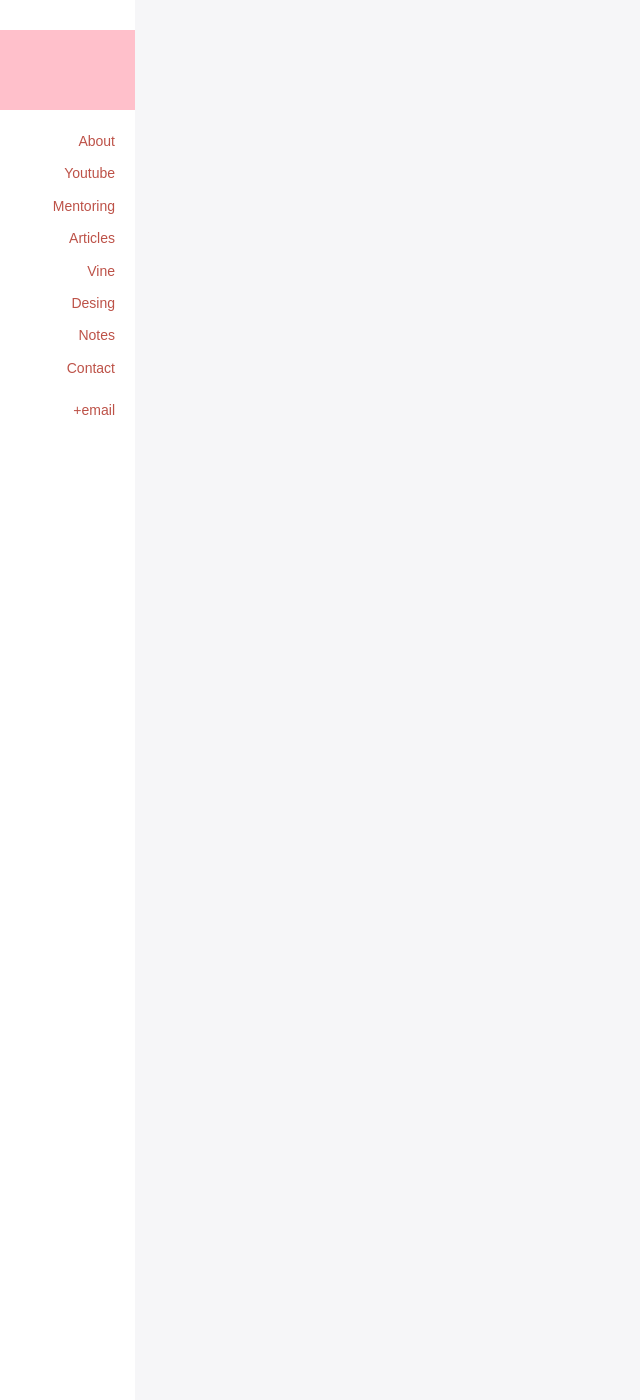
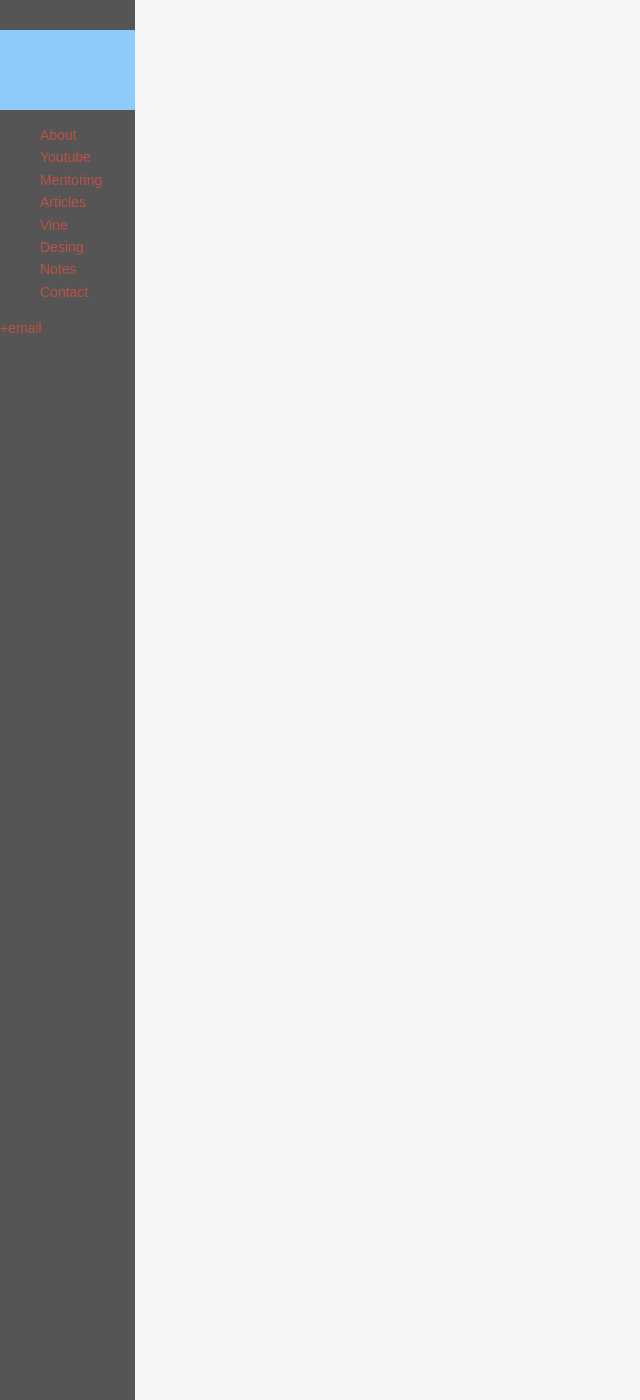
Before and after one commit to Melliosk/Site-temp, a Jekyll site: the page built from index.html, in a window 1280 px wide and 1400 px high. Shown: the whole window, without its empty margins (0-640 px from the left). Built offline with Jekyll 4.4.1, drawn with Linux system fonts in a browser that asks for light colours; Markdown is read by kramdown in place of the engine named in the settings; some of the changed text lies outside the part shown.

```diff
--- /dev/null
+++ b/_includes/columns.html
@@ -0,0 +1 @@
+<section-about><div class="flex flex--center"><div class="col-1"><p>Lorem ipsum dolor sit amet, consectetur adipisicing elit, sed do eiusmod tempor incididunt ut labore et dolore magna aliqua. Ut enim ad minim veniam, quis nostrud exercitation ullamco laboris nisi ut aliquip ex ea commodo consequat. Duis aute irure dolor in reprehenderit in voluptate velit esse cillum dolore eu fugiat nulla pariatur. Excepteur sint occaecat cupidatat non proident, sunt in culpa qui officia deserunt mollit anim id est laborum.</p></div><div class="col-1"><p>Lorem ipsum dolor sit amet, consectetur adipisicing elit, sed do eiusmod tempor incididunt ut labore et dolore magna aliqua. Ut enim ad minim veniam, quis nostrud exercitation ullamco laboris nisi ut aliquip ex ea commodo consequat. Duis aute irure dolor in reprehenderit in voluptate velit esse cillum dolore eu fugiat nulla pariatur. Excepteur sint occaecat cupidatat non proident, sunt in culpa qui officia deserunt mollit anim id est laborum.</p></div></div></section-about>
--- a/_includes/header.html
+++ b/_includes/header.html
@@ -1 +1 @@
-<header><div class="header-position"><h1 class="logo"> hello</h1><nav class="side-nav"> <ul><li><a href="#about">About</a></li><li><a href="#youtube">Youtube</a></li><li><a href="#mentoring">Mentoring</a></li><li><a href="#articles">Articles</a></li><li><a href="#vine">Vine</a></li><li><a href="#desing">Desing</a></li><li><a href="#notes">Notes</a></li><li><a href="#contact">Contact</a></li></ul></nav><a href="#" class="email-link">+email	</a></div></header>
+<header><div class="header-position"></div><h1 class="logo"> hello</h1><nav class="side-nav"> <ul><li><a href="#about">About</a></li><li><a href="#youtube">Youtube</a></li><li><a href="#mentoring">Mentoring</a></li><li><a href="#articles">Articles</a></li><li><a href="#vine">Vine</a></li><li><a href="#desing">Desing</a></li><li><a href="#notes">Notes</a></li><li><a href="#contact">Contact</a></li></ul></nav><a href="#" class="email-link">+email	</a></header>
--- /dev/null
+++ b/_includes/section-about.html
@@ -0,0 +1 @@
+<section-about><div class="flex flex--center"></div></section-about>
--- /dev/null
+++ b/_jadefiles/section-about.jade
@@ -0,0 +1,2 @@
+section-about
+    .flex.flex--center
--- /dev/null
+++ b/assets/css/3-sections/_home-about.sass
@@ -0,0 +1,2 @@
+section.about
+    background: #90CAF9
--- a/assets/css/4-layouts/_home.sass
+++ b/assets/css/4-layouts/_home.sass
@@ -1,3 +1,6 @@
 .home-wrap
 	display: flex
 	min-height:100vh
+
+.home-sections
+    flex: 1
--- a/assets/css/main.css
+++ b/assets/css/main.css
@@ -444,33 +444,43 @@ body {
 
 .home-wrap header {
   width: 135px;
-  background: white;
-  padding: 30px 0;
-    padding-display: flex;
-    padding-flex-direction: column;
-    padding-justify-content: space-between; }
-  .home-wrap header .logo {
+  background: #555;
+  padding: 30px 0; }
+  .home-wrap header .header-position {
+    position: fixed;
+    top: 30px;
+    left: 0;
+    bottom: 30px;
+    width: 135px;
+    display: -webkit-box;
+    display: -webkit-flex;
+    display: -ms-flexbox;
+    display: flex;
+    -webkit-box-orient: vertical;
+    -webkit-box-direction: normal;
+    -webkit-flex-direction: column;
+        -ms-flex-direction: column;
+            flex-direction: column;
+    -webkit-box-pack: justify;
+    -webkit-justify-content: space-between;
+        -ms-flex-pack: justify;
+            justify-content: space-between; }
+  .home-wrap header h1.logo {
     overflow: hidden;
     text-indent: 101%;
     white-space: nowrap;
-    background: pink;
-      background-repeat: no-repeat;
-      background-position: center;
-      background-size: contain;
+    max-width: 135px;
+    background: #90CAF9;
     height: 80px;
     padding: 0;
     margin: 0; }
-  .home-wrap header .side-nav ul {
-    list-style: none;
-    margin: 20px 0;
-    padding: 0 20px;
-    text-align: right; }
-  .home-wrap header .side-nav li {
-    margin-bottom: 10px; }
-  .home-wrap header .email-link {
-    display: block;
-    text-align: right;
-    padding-right: 20px; }
+  .home-wrap header ul {
+    list-style: none; }
+    .home-wrap header ul li {
+      color: pink; }
+
+section.about {
+  background: #90CAF9; }
 
 .home-wrap {
   display: -webkit-box;
@@ -478,3 +488,9 @@ body {
   display: -ms-flexbox;
   display: flex;
   min-height: 100vh; }
+
+.home-sections {
+  -webkit-box-flex: 1;
+  -webkit-flex: 1;
+      -ms-flex: 1;
+          flex: 1; }
--- a/assets/css/main.scss
+++ b/assets/css/main.scss
@@ -7,5 +7,6 @@
 @import "1-base/base";
 
 @import "3-sections/header";
+@import "3-sections/home-about";
 
 @import "4-layouts/home";
--- a/index.html
+++ b/index.html
@@ -10,6 +10,8 @@ layout: default
 
             <div style="height: 2000px"></div>
 
+            {% include section-about.html %}
+            {% include columns.html %}
         </div>
 
 
--- a/package.json
+++ b/package.json
@@ -12,7 +12,9 @@
     "browser-sync": "^1.9.2",
     "gulp": "^3.9.0",
     "gulp-autoprefixer": "1.0.0",
+    "gulp-compass": "^2.1.0",
     "gulp-jade": "^1.1.0",
+    "gulp-plumber": "^1.0.1",
     "gulp-ruby-sass": "^2.0.3",
     "gulp-sass": "^2.0.4"
   },
```
Also changed, not shown: _jadefiles/columns.jade (added, +7 -0 lines), _jadefiles/header.jade (+12 -14 lines), _layouts/page.html (deleted, +0 -19 lines), _layouts/post.html (deleted, +0 -15 lines), assets/css/3-sections/_header.sass (+26 -41 lines), gulpfile.js (+31 -3 lines), assets/img/karta.jpeg (added).
